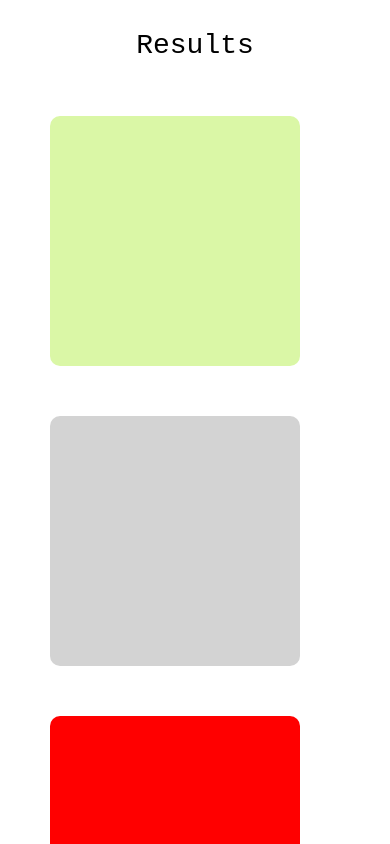
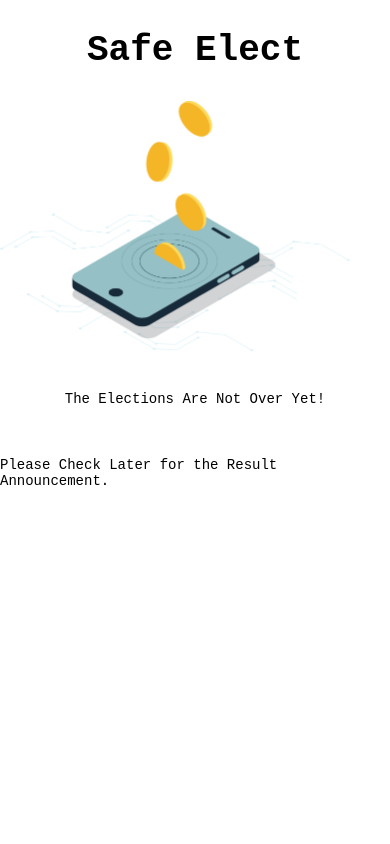
Before and after one commit to SafeElect/mobile-app, a React Native app in the folder safeelectMob/: screen / in a window 390 px wide. Shown: the top 844 px of the page. Built offline with nearby package versions, Linux system fonts and the light colour scheme.

Commit message:
updates on profiles

```diff
--- a/safeelectMob/App.js
+++ b/safeelectMob/App.js
@@ -18,9 +18,9 @@ const App = () => {
   return (
     <View>
 
-     {/* <Waitscreen/> */}
+     <Waitscreen/>
 
-      <Homescreen />
+      {/* <Homescreen /> */}
 
 
       </View>
--- a/safeelectMob/package.json
+++ b/safeelectMob/package.json
@@ -10,11 +10,15 @@
     "lint": "eslint ."
   },
   "dependencies": {
+    "@react-navigation/native": "^6.0.8",
+    "@react-navigation/native-stack": "^6.5.0",
     "moralis": "^1.3.5",
     "react": "17.0.2",
     "react-dom": "^17.0.2",
     "react-moralis": "^1.3.2",
-    "react-native": "0.67.3"
+    "react-native": "0.67.3",
+    "react-native-safe-area-context": "^4.1.2",
+    "react-native-screens": "^3.13.1"
   },
   "devDependencies": {
     "@babel/core": "^7.12.9",
--- /dev/null
+++ b/safeelectMob/src/components/customButton.js
@@ -0,0 +1,36 @@
+import { View, Text, StyleSheet , TouchableOpacity} from 'react-native'
+import React from 'react'
+
+ const CustomButton = (props) => {
+  return (
+      <View>
+                  <TouchableOpacity
+        style={styles.btn}
+        onPress={props.onPress}
+      >
+        <Text  style={styles.title}>{props.title}</Text>
+      </TouchableOpacity>
+      </View>
+  )
+}
+
+const styles = StyleSheet.create({
+
+    btn: {
+
+        backgroundColor:'#9d4edd',
+        height:55,
+        width:260,
+        alignSelf:'center',
+        borderRadius:30
+    },
+    title:{
+        color:'white',
+        textAlign:'center',
+        marginTop:15
+    }
+
+
+  });
+
+  export default CustomButton
--- /dev/null
+++ b/safeelectMob/src/components/profileCard.js
@@ -0,0 +1,69 @@
+import React, { Component } from 'react';
+import { StyleSheet, Text, View, ScrollView, Button, Image } from 'react-native'
+
+const ProfileCard = (props) =>{
+        return (
+               <View style={{ height:150, maxWidth:'90%', marginLeft:17, borderRadius:23, marginVertical:25, flexDirection:'row',backgroundColor: 'rgba(85,0,102, 0.1)'}}>
+     <View>
+     <Image style={styles.profilePicture} source={{uri: props.uri}}/>
+     <View style={{flexDirection:'row', marginTop:30, marginLeft:25 ,width:80 }}>
+      <Text style={{fontSize:15, fontWeight:'bold', }}> {props.votes}</Text>
+      <Text style={{fontSize:10, marginTop:6, fontWeight:'bold', }}> Votes</Text>
+      </View>
+     </View>
+
+      <View style={{marginLeft:20}}>
+      <Text style={{marginTop:10, width:150, maxWidth:150, fontWeight:'bold', fontFamily: 'monospace',}}>{props.name}</Text>
+      <Text style={{marginTop:5 ,    fontFamily: 'monospace',}}>{props.position}</Text>
+
+     <View style={{flexDirection:'row', marginTop:55, marginLeft:25}}>
+     <Text style={{fontWeight:'bold'}} >{props.percentageVote}</Text>
+     <Text style={{fontSize:10, marginTop:3}}> votes</Text>
+     </View>
+
+      </View>
+      <View style={{marginTop:30, marginLeft:-10}}>
+        <Text style={{alignSelf:'center', fontWeight:'bold', fontSize:26, marginLeft:-4}} >{props.rank}</Text>
+         <Text style={{fontSize:10,   fontFamily:'monospace',}} >Ranking </Text>
+
+      </View>
+
+
+      </View>
+        );
+    }
+
+
+
+
+const styles = StyleSheet.create({
+  sectionContainer: {
+    marginTop: 32,
+    paddingHorizontal: 24,
+  },
+  text: {
+    fontSize: 28,
+    fontFamily: 'monospace',
+    alignSelf: 'center',
+    color: "black",
+    marginTop: 30,
+    marginBottom: 30
+  },
+  parentcnt: {
+    // display:'flex',
+    fontFamily: 'monospace',
+
+  },
+  profilePicture: {
+
+    height: 60,
+    width: 60,
+    borderRadius: 50,
+    marginTop: 20,
+    marginLeft: 25
+
+  }
+
+});
+
+export default ProfileCard;
--- a/safeelectMob/src/screens/homescreen.js
+++ b/safeelectMob/src/screens/homescreen.js
@@ -1,58 +1,42 @@
-import { StyleSheet, Text, View, ScrollView, Button } from 'react-native'
+import { StyleSheet, Text, View, ScrollView } from 'react-native'
 import React from 'react'
+import ProfileCard from '../components/profileCard'
+import CustomButton from '../components/customButton'
 
 const Homescreen = () => {
   return (
-
 
     <View style={styles.parentcnt}>
       <Text style={styles.text} >
         Results
       </Text>
+      <ScrollView style={{ height: '90%' }} >
+        <ProfileCard name="Syed Abdulolah"  position="President" rank="1" votes="2000" percentageVote="30%" uri='https://i.ibb.co/QJNgCgh/w1.jpg' />
 
-      <ScrollView style={{height:'90%'}} >
-      <View style={{backgroundColor:'#DAF7A6', height:250, maxWidth:250, borderRadius:10, marginLeft:50, marginVertical:25 }}>
-      </View>
-
-      <View style={{backgroundColor:'#D3D3D3', height:250, maxWidth:250, borderRadius:10, marginLeft:50, marginVertical:25 }}>
-      </View>
-
-      <View style={{backgroundColor:'red', height:250, maxWidth:250, borderRadius:10, marginLeft:50, marginVertical:25 }}>
-      </View>
-
-      <View style={{backgroundColor:'red', height:250, maxWidth:250, borderRadius:10, marginLeft:50, marginVertical:25 }}>
-      </View>
-
-      <View style={{backgroundColor:'red', height:250, maxWidth:250, borderRadius:10, marginLeft:50, marginVertical:25 }}>
-      </View>
-
+        <CustomButton title='Analytics'/>
       </ScrollView>
-
-      </View>
-
+    </View>
 
   )
 }
 
 
+const styles = StyleSheet.create({
 
-const styles = StyleSheet.create({
-    sectionContainer: {
-      marginTop: 32,
-      paddingHorizontal: 24,
-    },
-    text: {
-      fontSize: 28,
-      fontFamily:'monospace',
-      alignSelf:'center',
-      color:"black",
-      marginTop:30,
-      marginBottom:30
-    },
-    parentcnt:{
+  text: {
+    fontSize: 28,
+    fontFamily: 'monospace',
+    alignSelf: 'center',
+    color: "black",
+    marginTop: 30,
+    marginBottom: 30
+  },
+  parentcnt: {
+    // display:'flex',
+    fontFamily: 'monospace',
 
-    }
+  },
 
-  });
+});
 
-  export default Homescreen
+export default Homescreen
--- a/safeelectMob/src/screens/waitscreen.js
+++ b/safeelectMob/src/screens/waitscreen.js
@@ -41,7 +41,7 @@ const styles = StyleSheet.create({
         fontWeight:'bold',
         alignSelf:'center',
         paddingTop:30,
-        color:'black',
+        color:"black",
         fontFamily:'monospace',
 
 
@@ -63,6 +63,7 @@ const styles = StyleSheet.create({
 
       },
       parent:{
-
+    // backgroundColor:'lightgrey',
+    height:'100%'
       }
 })
```
Also changed, not shown: 1 other file (tests, documents, lock files or other folders).
